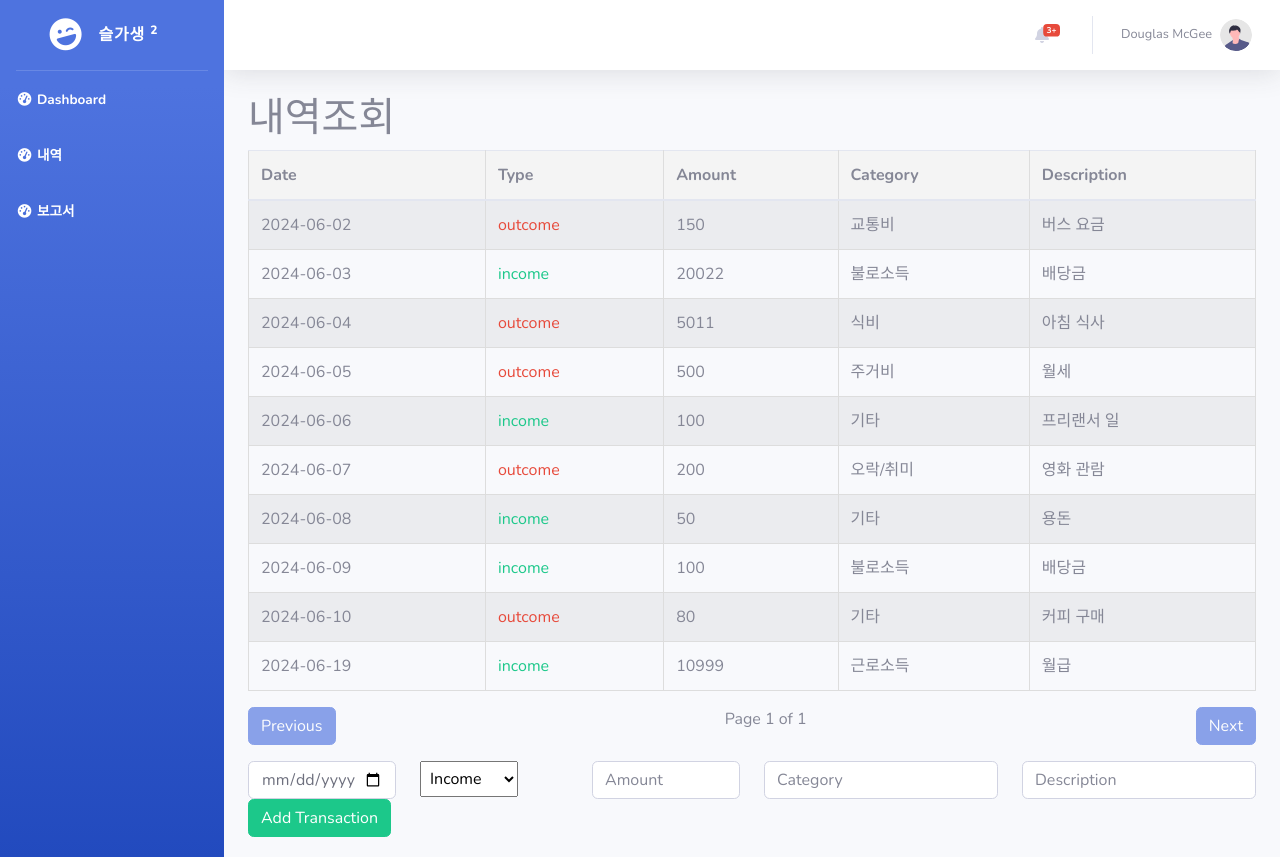
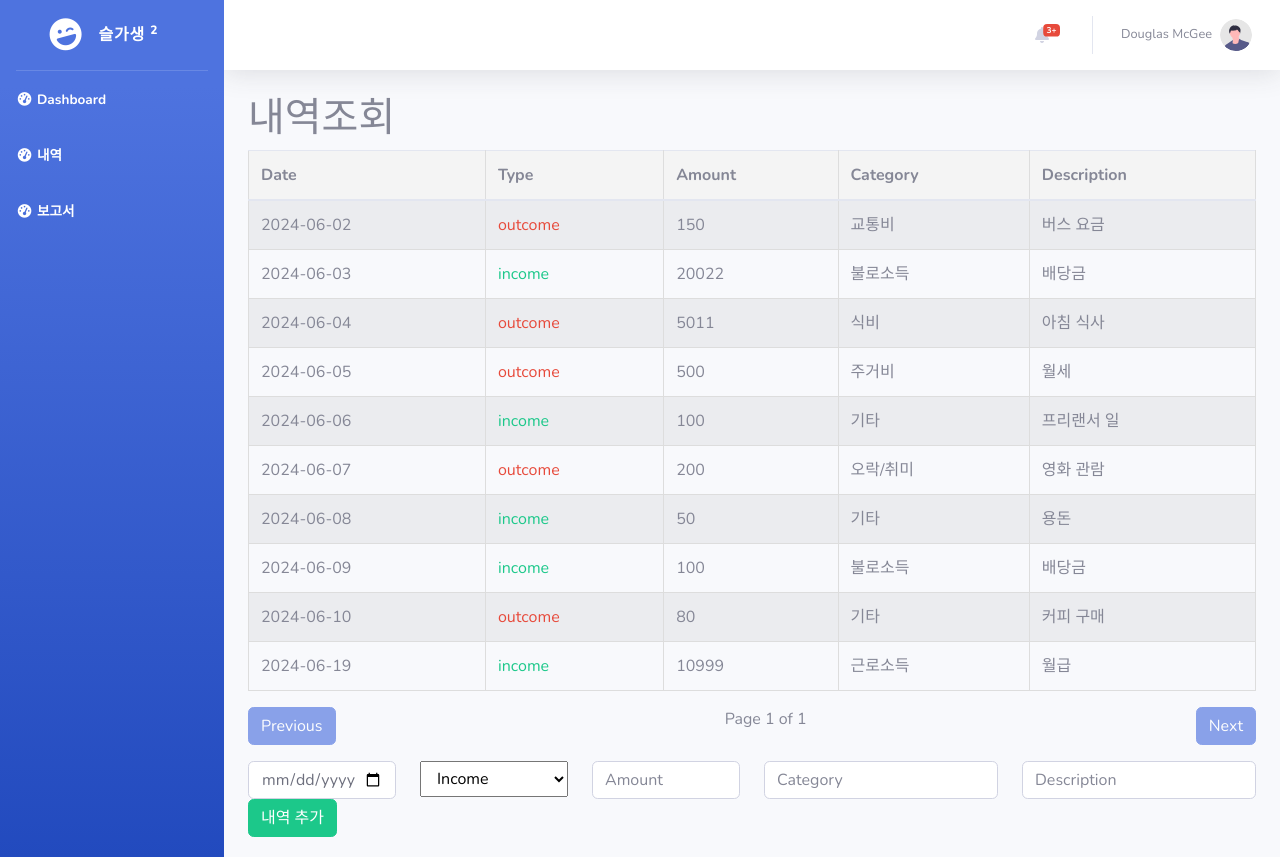
Before and after one commit to isj0228/sulgasaeng, a Vue app in the folder Skeleton_project/: page /record in a window 1280 px wide. Built offline with nearby package versions, Linux system fonts and the light colour scheme; data requests are answered from the project's data file.

Commit message:
update recode type style / budgetStore에 카테고리를 위한 extractCategories() 메서드 추가

```diff
--- a/Skeleton_project/src/pages/Record.vue
+++ b/Skeleton_project/src/pages/Record.vue
@@ -33,7 +33,7 @@
             <input v-model="newTransaction.date" type="date" class="form-control" placeholder="Date" required />
           </div>
           <div class="col-md-2">
-            <select v-model="newTransaction.type" class="form-select" required>
+            <select v-model="newTransaction.type" class="form-select col" required>
               <option value="income">Income</option>
               <option value="outcome">Outcome</option>
             </select>
@@ -48,7 +48,7 @@
             <input v-model="newTransaction.desc" class="form-control" placeholder="Description" required />
           </div>
           <div class="col-md-12">
-            <button type="submit" class="btn btn-success">Add Transaction</button>
+            <button type="submit" class="btn btn-success">내역 추가</button>
           </div>
         </form>
       </div>
--- a/Skeleton_project/src/stores/budgetStore.js
+++ b/Skeleton_project/src/stores/budgetStore.js
@@ -5,13 +5,15 @@ const API_URL = 'http://localhost:3000/budget-list';
 
 export const useBudgetStore = defineStore('budgetStore', {
   state: () => ({
-    transactions: []
+    transactions: [],
+    categories: []
   }),
   actions: {
     async getTransactions() {
       try {
         const response = await axios.get(API_URL);
         this.transactions = response.data;
+        this.extractCategories();
       } catch (error) {
         console.error('Failed to fetch transactions:', error);
       }
@@ -20,6 +22,7 @@ export const useBudgetStore = defineStore('budgetStore', {
       try {
         const response = await axios.post(API_URL, transaction);
         this.transactions.push(response.data);
+        this.extractCategories();
       } catch (error) {
         console.error('Failed to add transaction:', error);
       }
@@ -30,6 +33,7 @@ export const useBudgetStore = defineStore('budgetStore', {
         const index = this.transactions.findIndex(transaction => transaction.id === id);
         if (index !== -1) {
           this.transactions[index] = response.data;
+          this.extractCategories();
         }
       } catch (error) {
         console.error('Failed to update transaction:', error);
@@ -39,9 +43,14 @@ export const useBudgetStore = defineStore('budgetStore', {
       try {
         await axios.delete(`${API_URL}/${id}`);
         this.transactions = this.transactions.filter(transaction => transaction.id !== id);
+        this.extractCategories();
       } catch (error) {
         console.error('Failed to delete transactions:', error);
       }
+    },
+    extractCategories() {
+      const categoriesSet = new Set(this.transactions.map(transaction => transaction.category));
+      this.categories = Array.from(categoriesSet);
     }
   }
 });
```
Lines whose indentation alone changed are shown as unchanged.
